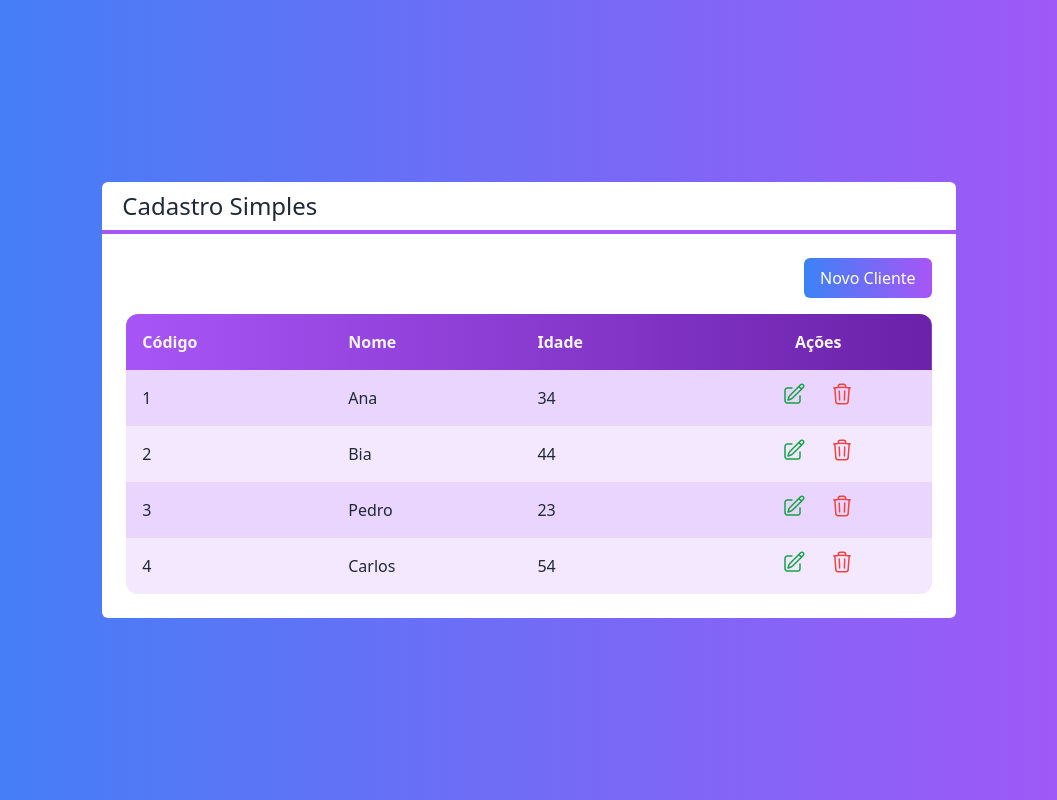
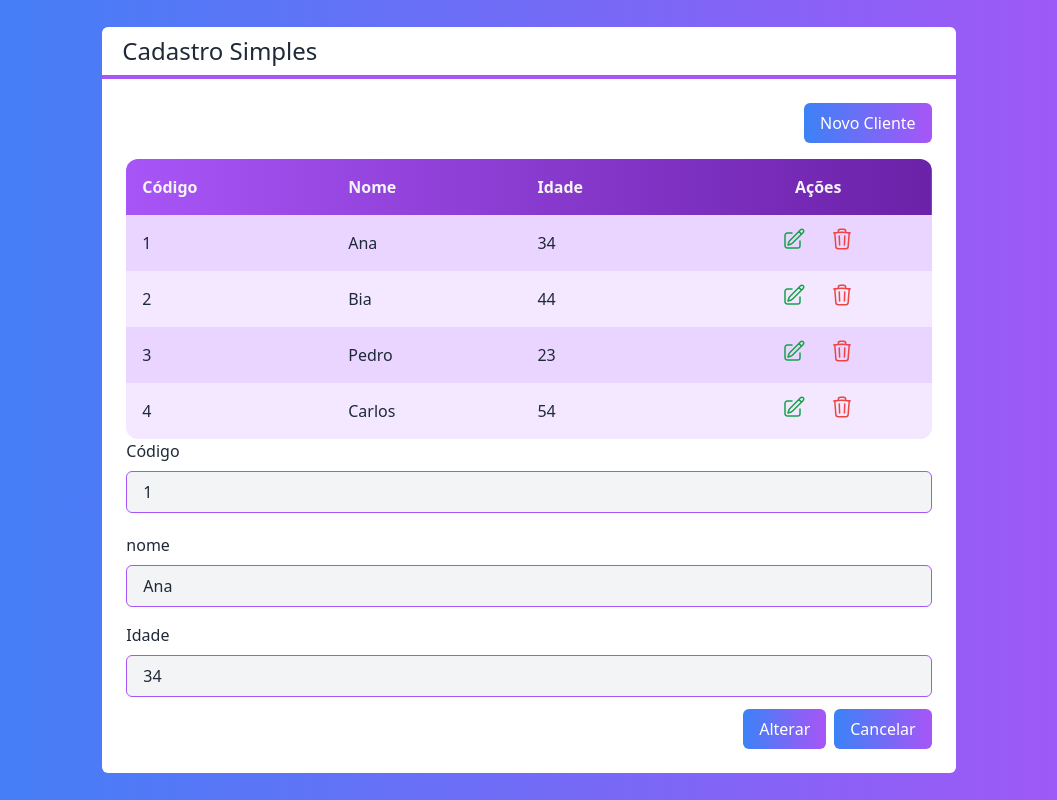
Before and after one commit to BielBatemarque/curd-next, a Next.js app: page / in a window 1280 px wide. Shown: the whole page, without its empty margins (111-1168 px from the left). Built offline with nearby package versions, Linux system fonts and the light colour scheme.

Commit message:
componente formulário

```diff
--- a/src/components/Botao.tsx
+++ b/src/components/Botao.tsx
@@ -1,11 +1,11 @@
 interface BotaoProps{
     cor?: 'green' | 'blue' | 'gray'
     children: any
-    className: string
+    className?: string
 }
 
 export default function Botao(props: BotaoProps){
-    const cor = props.cor ?? 'gray'
+    const cor = props.cor ?? 'gray';
     return(
         <button className={`bg-gradient-to-r from-${cor}-400
          to-${cor}-700
--- /dev/null
+++ b/src/components/Entrada.tsx
@@ -0,0 +1,29 @@
+interface EntradaProps{
+    texto?: string
+    tipo?: 'text' | 'number'
+    valor?: any
+    somenteLeitura ?: boolean
+    className?: string
+    valorMudou? : (valor: any) => void
+}
+
+export default function Entrada(props: EntradaProps){
+    return(
+        <div className={`flex flex-col ${props.className}`}>
+            <label className="mb-2">
+                {props.texto}
+            </label>
+            <input type={props.tipo ?? 'text'}
+            value={props.valor}
+            readOnly={props.somenteLeitura}
+            onChange={e => props.valorMudou?.(e.target.value)}
+            className={`
+                border border-purple-500 rounded-md
+                focus: outline-none bg-gray-100
+                px-4 py-2
+                ${props.somenteLeitura ? '' : 'focus:bg-white'}
+            `}
+            />
+        </div>
+    );
+}
--- /dev/null
+++ b/src/components/Formulario.tsx
@@ -0,0 +1,31 @@
+import { useState } from "react";
+import Entrada from "./Entrada";
+import Cliente from "@/core/Cliente";
+import Botao from "./Botao";
+
+interface FormularioProps{
+    cliente:Cliente
+}
+
+export default function Formulario(props: FormularioProps){
+    const id = props.cliente?.id;
+    const [nome, setNome] = useState(props.cliente?.nome ?? '');
+    const [idade, setIdade] = useState(props.cliente?.idade ?? 0);
+
+    return(
+        <div>
+            {id ? (
+                <Entrada texto="Código" valor={id} somenteLeitura className="mb-5"/>
+            ) : false }
+            <Entrada texto="nome" valor={nome} valorMudou={setNome} className="mb-4"/>
+            <Entrada texto="Idade" tipo="number" valor={idade} valorMudou={setIdade}/>
+
+            <div className="flex mt-3 justify-end">
+               <Botao cor="blue" className="mr-2">
+                    { id ? 'Alterar' : 'Salvar'}
+               </Botao>
+               <Botao cor="gray" children={'Cancelar'}/>
+            </div>
+        </div>
+    );
+}
--- a/src/pages/index.tsx
+++ b/src/pages/index.tsx
@@ -2,6 +2,7 @@
 import Layout from "../components/Layout";
 import Cliente from "@/core/Cliente";
 import Botao from "@/components/Botao";
+import Formulario from "@/components/Formulario";
 
 export default function Home() {
   const clientes = [
@@ -33,6 +34,8 @@
           clienteSelecionado={clienteSelecionado}
           clienteExcluido={clienteExcluido}
           />
+
+          <Formulario cliente={clientes[0]}/>
       </Layout>
     </div>
   )
```
